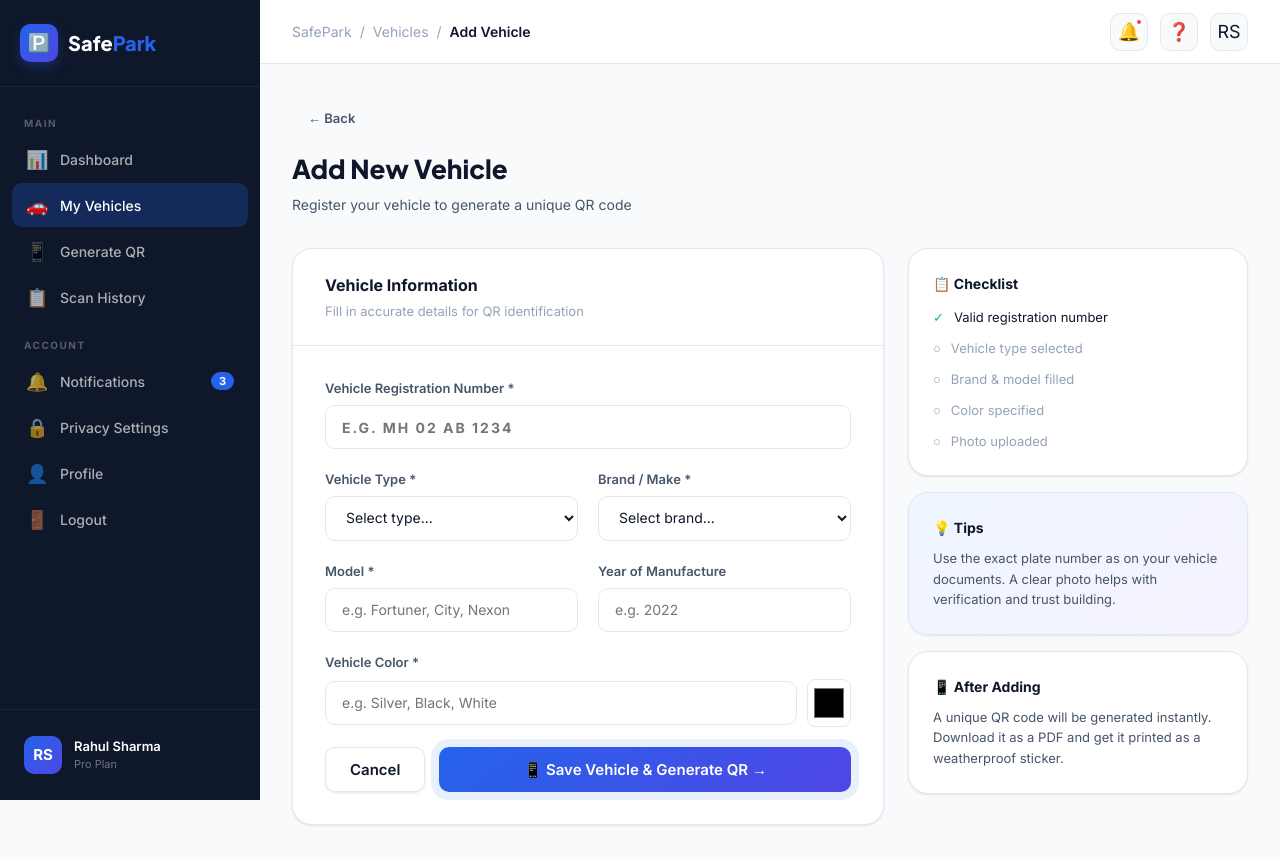
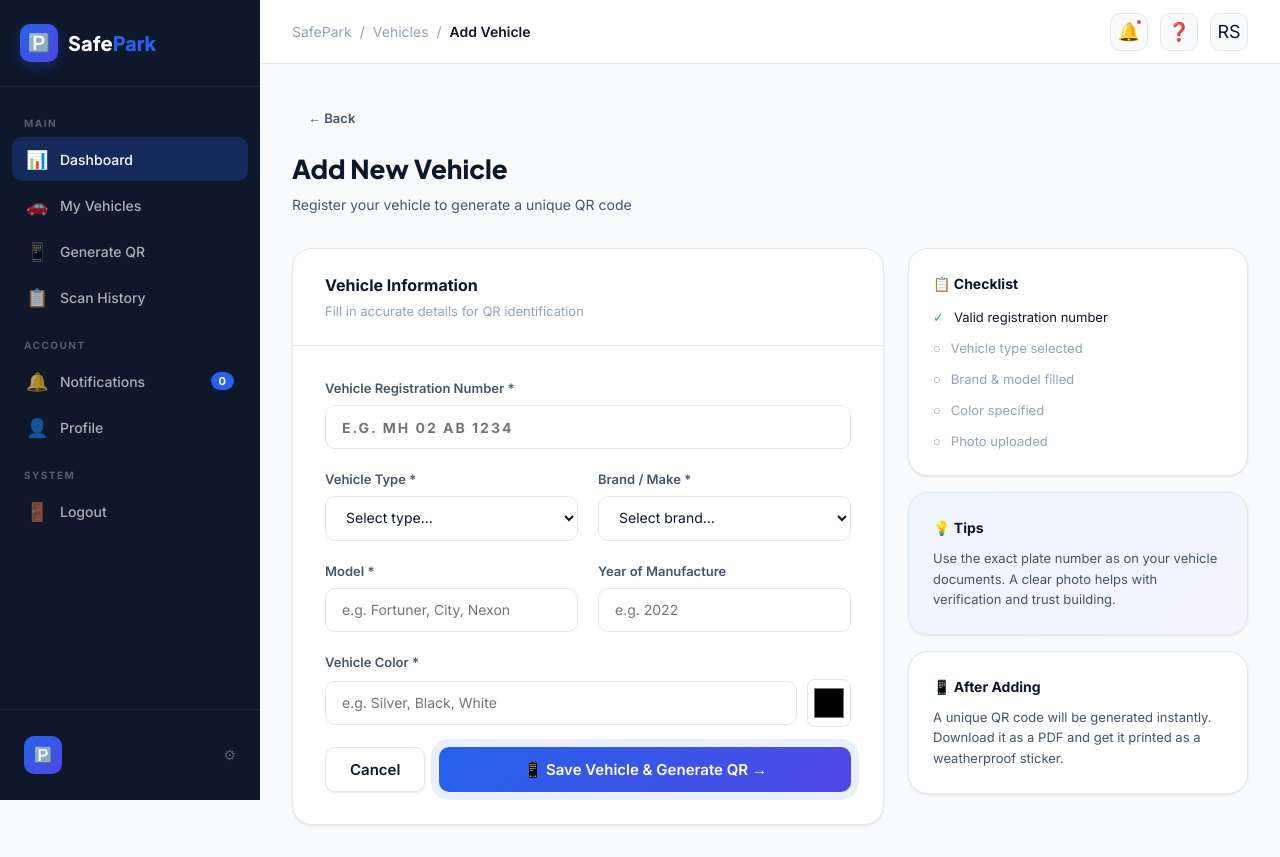
Before and after one commit to Sukh0508/SafePark, a Django app: page /add_vehicle/ in a window 1280 px wide. Run offline with Django 5.2, Linux system fonts and the light colour scheme; a user stored in the database is signed in; data comes from the database, SQL or seed files in the repository; both versions use the stored data as it was after the commit; parts of the project's set-up code (start-up, migrations or seed data) failed here and were passed over.

Commit message:
final added

```diff
--- a/main/views.py
+++ b/main/views.py
@@ -142,12 +142,21 @@ def Vehicle_add(request):
         message=f"Your vehicle {vehicle.vehicle_number} was added .",
         notification_type="add"
         )
+
     #    print("TYPE =", request.POST.get("type"))
     #    print("POST =", request.POST)
     #    print("Vehicle Saved")
        return redirect("my_vehicle")
+    notifications = Notification.objects.filter(
+    user=request.user,
+    is_read=False
+   ).order_by("-created_at")
 
-    return render(request,"add_vehicle.html")
+    notification_count = notifications.count()
+
+    return render(request,"add_vehicle.html",{
+        "notification_count": notification_count
+    })
 
 @login_required
 def Complete_Profile(request):
--- a/templates/add_vehicle.html
+++ b/templates/add_vehicle.html
@@ -9,19 +9,37 @@
   <div class="dashboard-layout">
     <div class="sidebar">
       <div class="sidebar-logo"><div class="logo"><div class="logo-icon">🅿️</div><span class="logo-text" style="color:white;">Safe<span>Park</span></span></div></div>
-      <nav class="sidebar-nav">
+        <nav class="sidebar-nav">
         <div class="nav-section-label">Main</div>
-        <button class="nav-item" onclick="showScreen('dashboard')"><span class="nav-icon">📊</span> Dashboard</button>
-        <button class="nav-item active" onclick="showScreen('vehicles')"><span class="nav-icon">🚗</span> My Vehicles</button>
-        <button class="nav-item" onclick="showScreen('qr-management')"><span class="nav-icon">📱</span> Generate QR</button>
-        <button class="nav-item" onclick="showScreen('scan-history')"><span class="nav-icon">📋</span> Scan History</button>
+        <a href="{% url 'dashboard' %}" style="text-decoration: none;"> <button class="nav-item active"><span
+              class="nav-icon">📊</span> Dashboard</button></a>
+        <a href="/vehicle" style="text-decoration: none;"><button class="nav-item"><span class="nav-icon">🚗</span> My
+            Vehicles</button></a>
+        <a href="{% url 'qr_create' %}" style="text-decoration: none;"><button class="nav-item"><span
+              class="nav-icon">📱</span> Generate QR</button></a>
+        <a href="{% url 'scan_history'%}" style="text-decoration: none;"><button class="nav-item"><span
+              class="nav-icon">📋</span> Scan History</button></a>
         <div class="nav-section-label">Account</div>
-        <button class="nav-item" onclick="showScreen('notifications')"><span class="nav-icon">🔔</span> Notifications <span class="nav-badge">3</span></button>
-        <button class="nav-item" onclick="showScreen('privacy')"><span class="nav-icon">🔒</span> Privacy Settings</button>
-        <button class="nav-item" onclick="showScreen('profile')"><span class="nav-icon">👤</span> Profile</button>
-        <button class="nav-item" onclick="showScreen('landing')"><span class="nav-icon">🚪</span> Logout</button>
+        <a href="{% url 'notification' %}" style="text-decoration: none;"><button class="nav-item"><span
+              class="nav-icon">🔔</span> Notifications <span class="nav-badge">{{ notification_count }}</span></button></a>
+
+        <a href="/profile" style="text-decoration: none;"><button class="nav-item"><span class="nav-icon">👤</span>
+            Profile</button></a>
+        <div class="nav-section-label">System</div>
+
+        <a href="{% url 'logout' %}" style="text-decoration: none;"><button class="nav-item"><span
+              class="nav-icon">🚪</span> Logout</button></a>
       </nav>
-      <div class="sidebar-footer"><div class="sidebar-user"><div class="sidebar-avatar">RS</div><div class="sidebar-user-info"><div class="sidebar-user-name">Rahul Sharma</div><div class="sidebar-user-role">Pro Plan</div></div></div></div>
+       <div class="sidebar-footer">
+        <div class="sidebar-user">
+          <div class="sidebar-avatar">🅿️</div>
+          <div class="sidebar-user-info">
+            <div class="sidebar-user-name">{{ request.user.first_name }}</div>
+            <!-- <div class="sidebar-user-role">Pro Plan · 4 vehicles</div> -->
+          </div>
+          <span style="color:rgba(255,255,255,0.3);font-size:14px;">⚙</span>
+        </div>
+      </div>
     </div>
     <div class="main-content">
       <div class="topbar">
--- a/templates/vehicel_detail.html
+++ b/templates/vehicel_detail.html
@@ -589,7 +589,7 @@
           <div class="info-icon"><i class="fas fa-palette"></i></div>
           <div class="info-content">
             <div class="info-label">Vehicle Color</div>
-            <div class="info-value">{{ vehicle.vehicle_color }}</div>
+            <div class="info-value">{{ vehicle.vehicle_color_name }}</div>
           </div>
         </div>
       </div>
```
Also changed, not shown: db.sqlite3.
